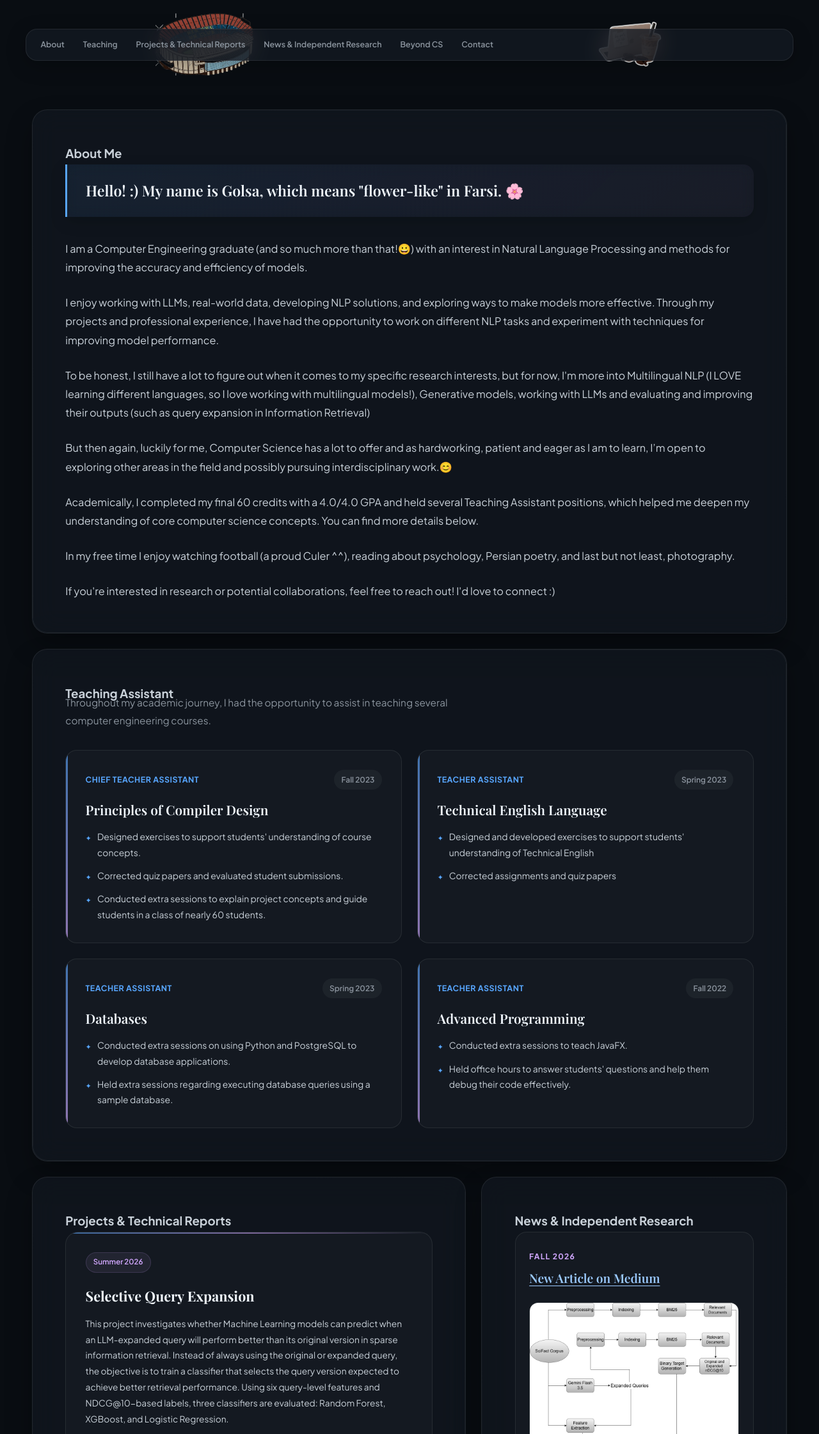
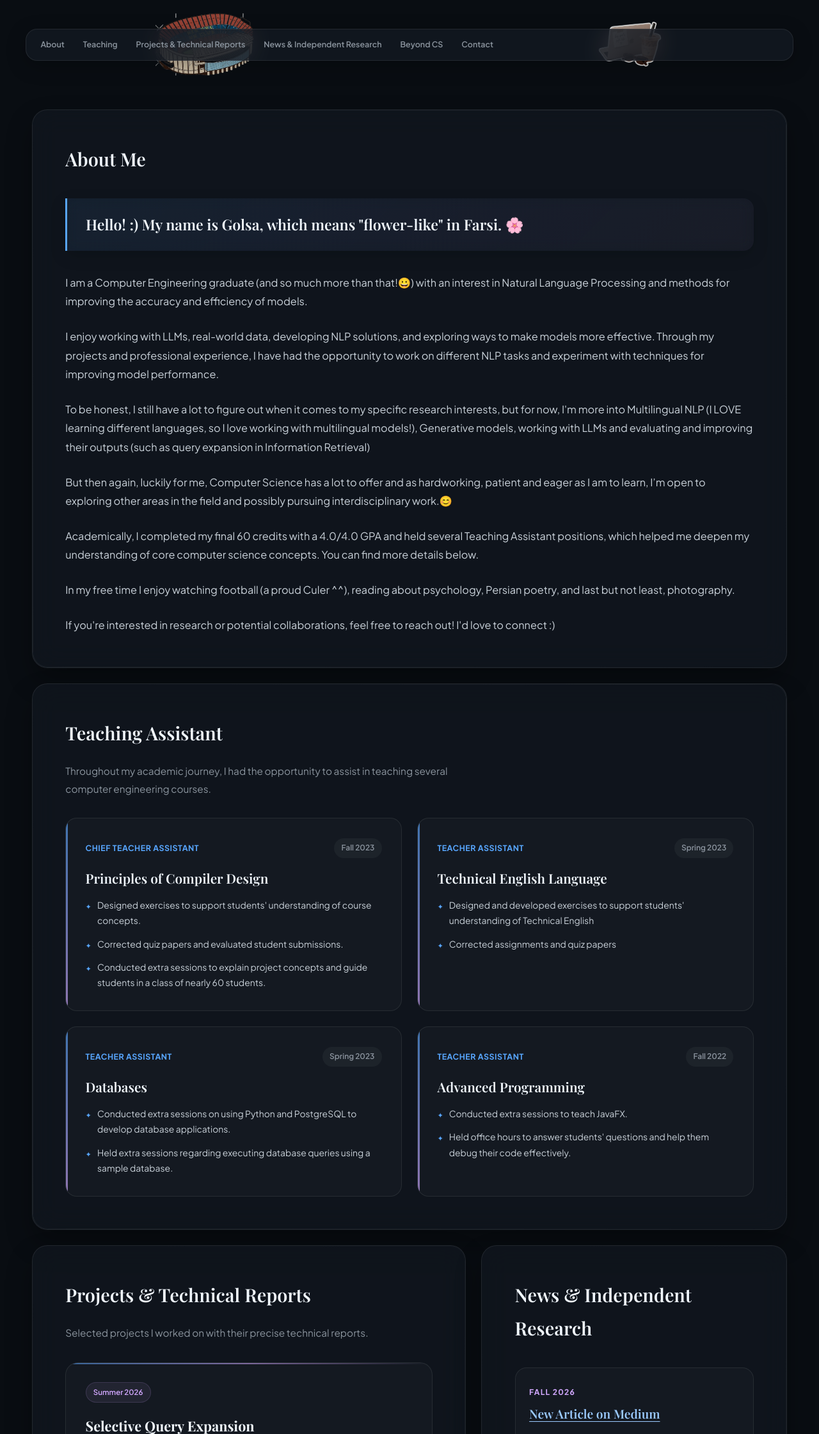
Before and after one commit to GolsaCodes/GolsaCodes.github.io, a plain HTML site: page index.html in a window 1280 px wide. Shown: the part 307-2548 px from the top of the page at 64% size. Drawn offline with nearby package versions, Linux system fonts and the light colour scheme; a web font is replaced by a local one.

Commit message:
Update index.html

```diff
--- a/index.html
+++ b/index.html
@@ -54,7 +54,7 @@
   <main class="container">
 
     <section id="about">
-      <h3>About Me</h3>
+      <h2>About Me</h2>
 
       <p>
         Hello! :) My name is Golsa, which means
@@ -115,7 +115,7 @@
     <!-- Teaching Assistant -->
 
     <section id="teaching">
-      <h3>Teaching Assistant</h3>
+      <h2>Teaching Assistant</h2>
 
       <p class="section-intro">
         Throughout my academic journey, I had the opportunity
@@ -189,8 +189,10 @@
 
 <section id="projects">
 
-  <h3>Projects & Technical Reports</h3>
-
+  <h2>Projects & Technical Reports</h2>
+ <p class="section-intro">
+       Selected projects I worked on with their precise technical reports.
+      </p>
   <div class="projects-grid">
 
     <!-- Project 1 -->
@@ -411,7 +413,7 @@ collaborative filtering and observed how user similarity affects recommendation
     <!-- News -->
 
     <section id="presentations">
-      <h3>News & Independent Research</h3>
+      <h2>News & Independent Research</h2>
 
       <div class="presentation-grid">
 
@@ -553,7 +555,7 @@ Python" and "Introduction to Deep Learning with PyTorch" courses on DataCamp! I
 
 
 <section id="beyond-cs">
-  <h3>Beyond CS</h3>
+  <h2>Beyond CS</h2>
 
   <div class="presentation-grid">
 
@@ -592,7 +594,7 @@ Python" and "Introduction to Deep Learning with PyTorch" courses on DataCamp! I
 
 
     <section id="contact">
-      <h3>Contact</h3>
+      <h2>Contact</h2>
 
       <div class="contact-grid">
         <p>
```
